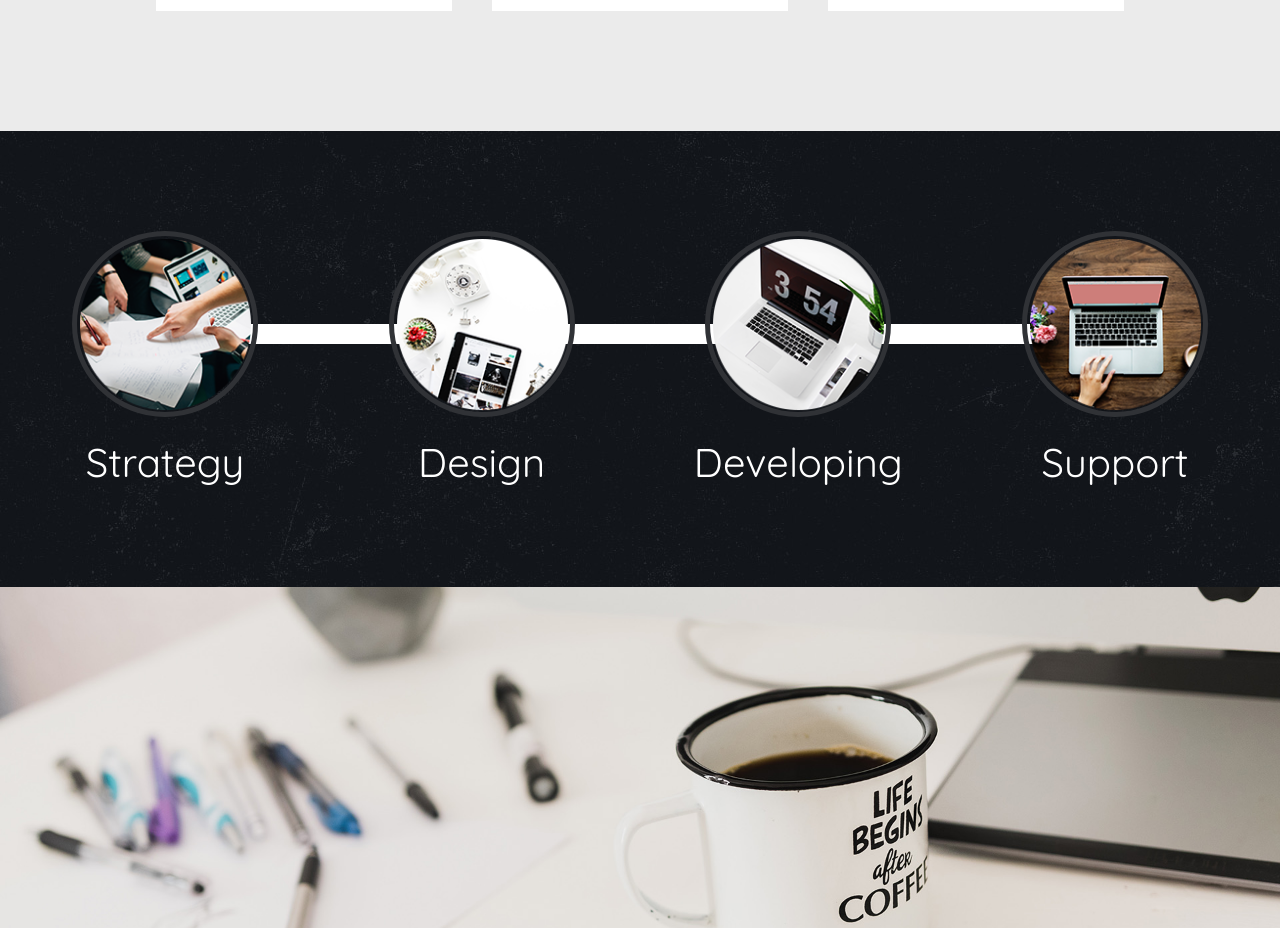
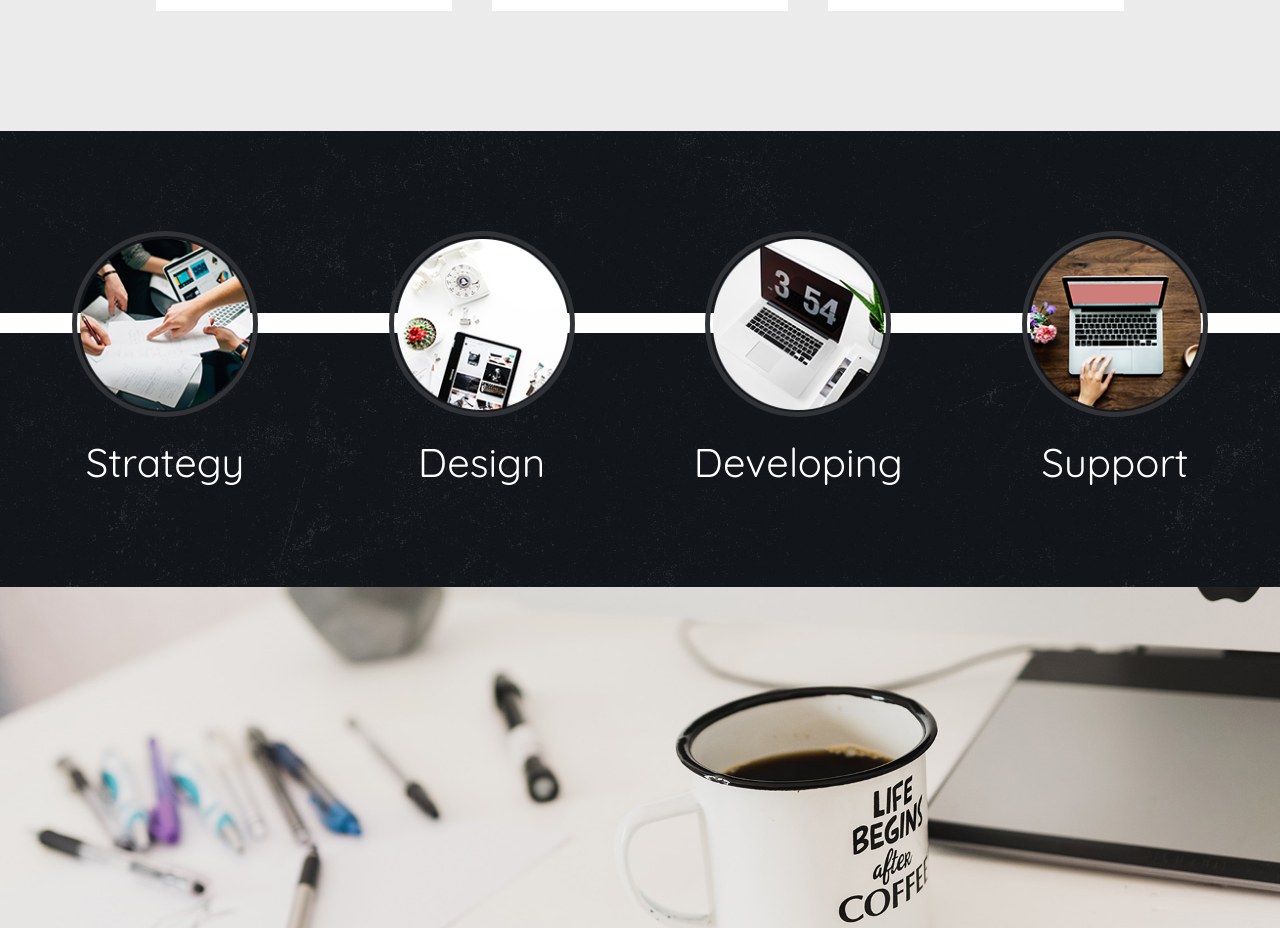
Before and after one commit to Valdemar26/wdc-landing, an Angular app: page / in a window 1280 px wide. Shown: the part 1900-2828 px from the top of the page. Built offline with nearby package versions, Linux system fonts and the light colour scheme.

Commit message:
42:   - strategy small fixes

```diff
--- a/src/app/components/strategy/strategy.component.html
+++ b/src/app/components/strategy/strategy.component.html
@@ -1,11 +1,11 @@
-<div class="wdc-strategy-wrapper" id="strategy">
+<div class="itp-strategy-wrapper" id="strategy">
   <div class="container">
 
     <div class="step-1">
 
       <div class="icons">
         <img src="../../../assets/images/step1.png" alt="step" class="image-step">
-        <div class="divider"></div>
+<!--        <div class="divider"></div>-->
       </div>
 
       <div class="counter">
@@ -18,7 +18,7 @@
 
       <div class="icons">
         <img src="../../../assets/images/step2.png" alt="step" class="image-step">
-        <div class="divider"></div>
+<!--        <div class="divider"></div>-->
       </div>
 
       <div class="counter">
@@ -31,7 +31,7 @@
 
       <div class="icons">
         <img src="../../../assets/images/step3.png" alt="step" class="image-step">
-        <div class="divider"></div>
+<!--        <div class="divider"></div>-->
       </div>
 
       <div class="counter">
@@ -52,5 +52,7 @@
 
     </div>
 
+    <div class="divider"></div>
+
   </div>
 </div>
--- a/src/app/components/strategy/strategy.component.scss
+++ b/src/app/components/strategy/strategy.component.scss
@@ -1,6 +1,6 @@
 @import './../../../assets/styles/variables';
 
-.wdc-strategy-wrapper {
+.itp-strategy-wrapper {
   background-image: url("./../../../assets/images/bg1.jpg");
   display: flex;
   width: 100%;
@@ -14,6 +14,7 @@
     display: flex;
     justify-content: space-between;
     align-items: center;
+    position: relative;
 
     .step-1, .step-2, .step-3, .step-4 {
       display: flex;
@@ -60,15 +61,6 @@
           }
         }
 
-        .divider {
-          position: absolute;
-          top: 50%;
-          left: 90%;
-          width: 100%;
-          height: 20px;
-          background-color: $white;
-        }
-
         &:hover {
           img.image-step {
             border: 5px solid $white;
@@ -87,6 +79,16 @@
         }
       }
     }
+
+    .divider {
+      position: absolute;
+      top: 40%;
+      left: 0;
+      width: 100%;
+      height: 20px;
+      background-color: $white;
+    }
+
   }
 }
 
```
